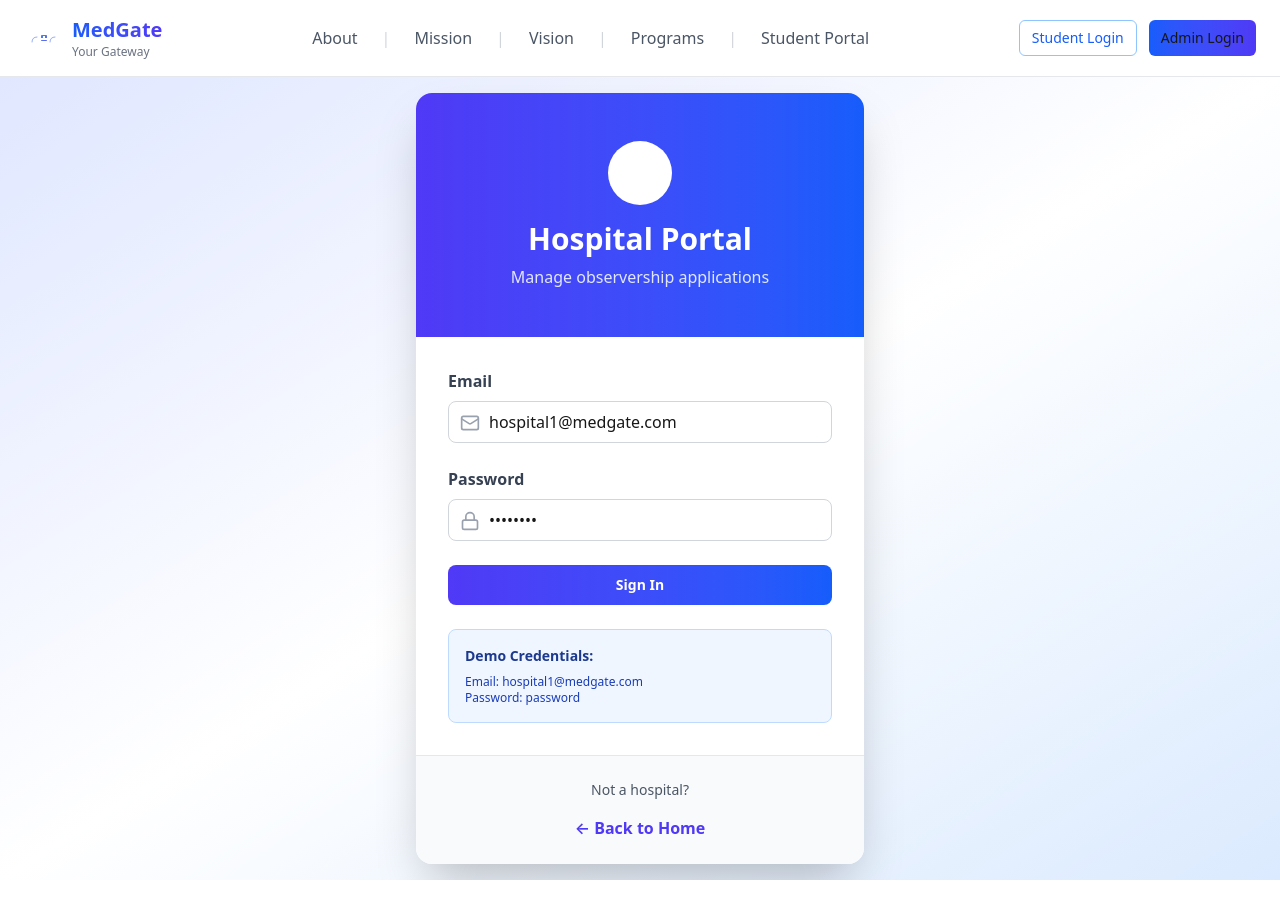
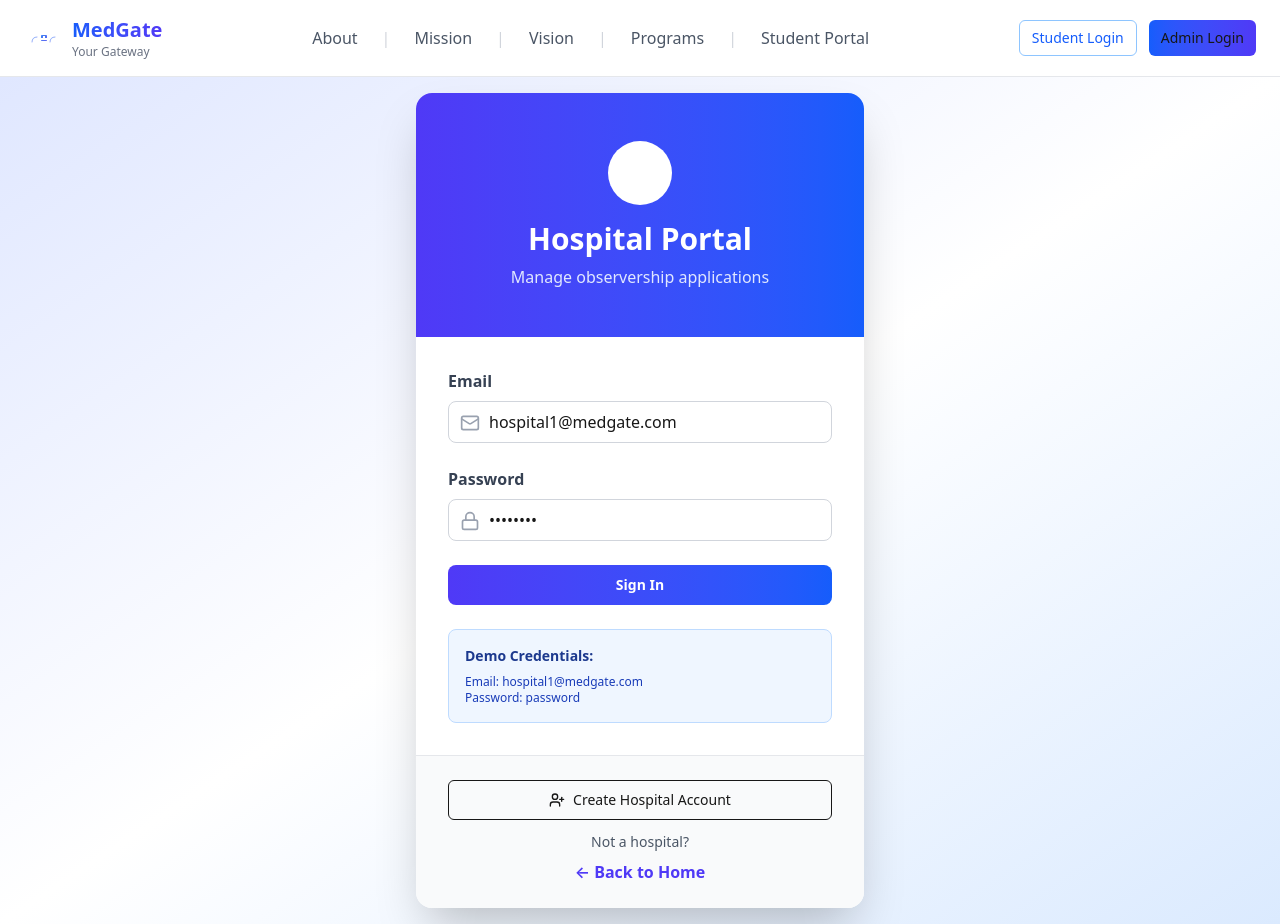
Before and after one commit to s1business84-hub/medgatefinal, a Next.js app in the folder medgate/: page /hospital-login in a window 1280 px wide. Before the commit the page ends 880 px from the top, so only its background shows below. Built offline with nearby package versions, Linux system fonts and the light colour scheme.

Commit message:
Switch admin login to hospital and add hospital create account CTA

```diff
--- a/medgate/app/hospital-login/page.tsx
+++ b/medgate/app/hospital-login/page.tsx
@@ -5,7 +5,7 @@ import { useRouter } from "next/navigation";
 import Link from "next/link";
 import { useAuth } from "@/lib/auth-context";
 import { Button } from "@/components/ui/button";
-import { Building2, Mail, Lock } from "lucide-react";
+import { Building2, Mail, Lock, UserPlus } from "lucide-react";
 
 export default function HospitalLogin() {
   const [email, setEmail] = useState("hospital1@medgate.com");
@@ -102,8 +102,15 @@ export default function HospitalLogin() {
           </form>
 
           {/* Footer */}
-          <div className="px-8 py-6 bg-gray-50 border-t border-gray-200 text-center">
-            <p className="text-gray-600 text-sm mb-4">Not a hospital? </p>
+          <div className="px-8 py-6 bg-gray-50 border-t border-gray-200 text-center space-y-3">
+            <Button asChild variant="outline" className="w-full flex items-center justify-center gap-2">
+              <Link href="/login?role=hospital">
+                <UserPlus className="w-4 h-4" />
+                Create Hospital Account
+              </Link>
+            </Button>
+            <div>
+              <p className="text-gray-600 text-sm mb-2">Not a hospital?</p>
               <Link
                 href="/"
                 className="text-indigo-600 hover:text-indigo-700 font-semibold transition-colors"
@@ -114,5 +121,6 @@ export default function HospitalLogin() {
           </div>
         </div>
       </div>
+    </div>
   );
 }
--- a/medgate/app/login/login-form.tsx
+++ b/medgate/app/login/login-form.tsx
@@ -8,7 +8,7 @@ import { createUser } from "@/lib/storage";
 
 function getInitialRole(searchParams: ReturnType<typeof useSearchParams>) {
   const roleParam = searchParams?.get("role");
-  return roleParam === "admin" ? "admin" : "student";
+  return roleParam === "hospital" ? "hospital" : "student";
 }
 
 export default function LoginForm() {
@@ -17,7 +17,7 @@ export default function LoginForm() {
   const [email, setEmail] = useState("");
   const [password, setPassword] = useState("");
   const [name, setName] = useState("");
-  const [role, setRole] = useState<"student" | "admin">(() => getInitialRole(searchParams));
+  const [role, setRole] = useState<"student" | "hospital">(() => getInitialRole(searchParams));
   const [error, setError] = useState("");
   const { login } = useAuth();
   const router = useRouter();
@@ -29,7 +29,7 @@ export default function LoginForm() {
     if (isLogin) {
       const success = login(email, password);
       if (success) {
-        router.push(role === "admin" ? "/admin" : "/student");
+        router.push(role === "hospital" ? "/hospital" : "/student");
       } else {
         setError("Invalid email or password");
       }
@@ -42,7 +42,7 @@ export default function LoginForm() {
       createUser({ email, role, name });
       const success = login(email, password);
       if (success) {
-        router.push(role === "admin" ? "/admin" : "/student");
+        router.push(role === "hospital" ? "/hospital" : "/student");
       } else {
         setError("Registration failed");
       }
@@ -58,7 +58,7 @@ export default function LoginForm() {
               {isLogin ? "Welcome Back" : "Create Account"}
             </h1>
             <p className="text-gray-600">
-              {isLogin ? `Sign in as ${role === "admin" ? "Admin" : "Student"}` : "Join MedGate platform"}
+              {isLogin ? `Sign in as ${role === "hospital" ? "Hospital" : "Student"}` : "Join MedGate platform"}
             </p>
           </div>
 
@@ -86,11 +86,11 @@ export default function LoginForm() {
                   <select
                     id="role"
                     value={role}
-                    onChange={(e) => setRole(e.target.value as "student" | "admin")}
+                    onChange={(e) => setRole(e.target.value as "student" | "hospital")}
                     className="w-full px-4 py-3 border border-gray-300 rounded-lg focus:ring-2 focus:ring-blue-500 focus:border-transparent"
                   >
                     <option value="student">Student</option>
-                    <option value="admin">Admin</option>
+                    <option value="hospital">Hospital</option>
                   </select>
                 </div>
               </>
@@ -170,7 +170,7 @@ export default function LoginForm() {
             <p className="text-sm text-blue-800">
               <strong>Demo Credentials:</strong><br />
               Student: student@example.com / password<br />
-              Admin: admin@example.com / password
+              Hospital: hospital1@medgate.com / password
             </p>
           </div>
         </div>
```
Lines whose indentation alone changed are shown as unchanged.
